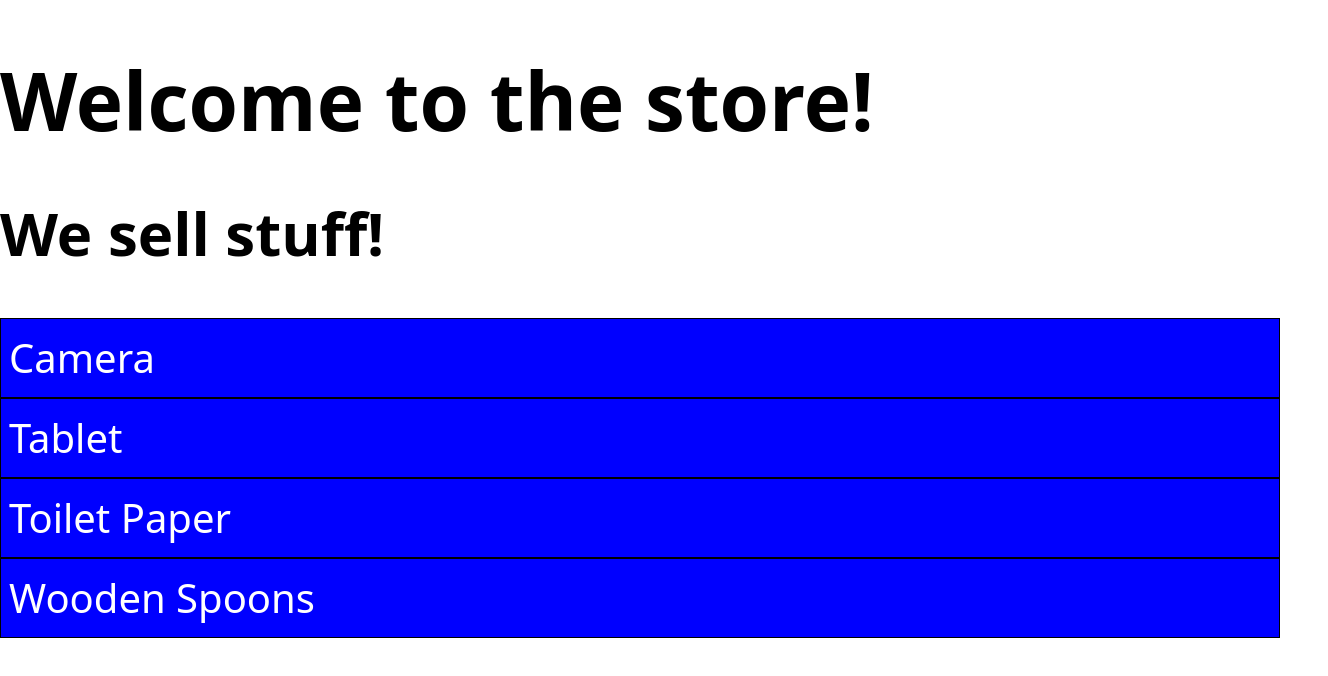
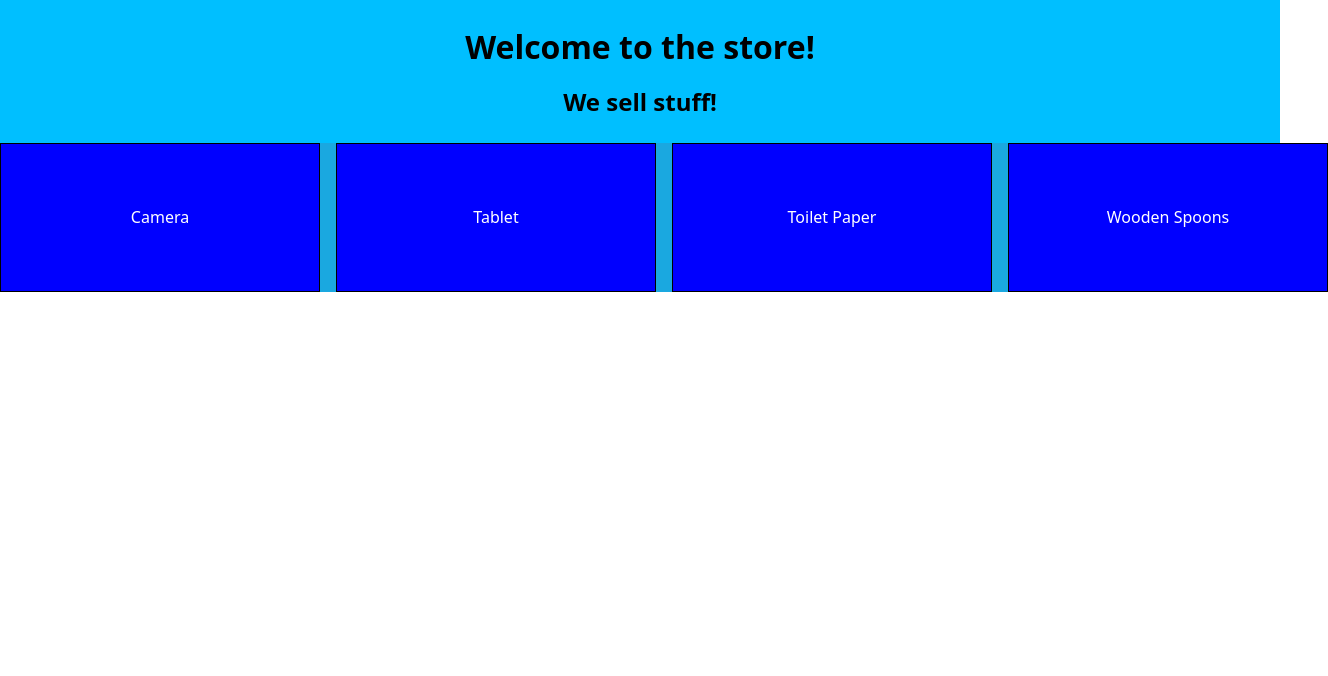
Before and after one commit to masonMO25/tativity-2-1, a website built with Vite: page 3.html in a window 1280 px wide. Shown: the whole page, 1328 px wide, since content can reach past the window. Built offline with nearby package versions, Linux system fonts and the light colour scheme.

Commit message:
caught up css

```diff
--- a/assets/css/3.css
+++ b/assets/css/3.css
@@ -1,26 +1,31 @@
-body {
-  font-size: 40px;
-}
-
-.main header {
-  background-color: rgb(96 143 231);
+.main-header {
+  background-color: deepskyblue;
   text-align: center;
   padding: 0.5rem;
 }
 
 main {
-  background-color: rgb(4 70 4);
+  background-color: rgb(26 168 224);
+  display: flex;
+  flex-direction: column;
+  gap: 1rem;
 }
 
 .card {
   background-color: blue;
   border: solid 1px black;
   color: white;
-  padding: 1rem 0.5rem;
+  padding: 4rem 0.5rem;
+  text-align: center;
 }
 
 @media screen and (min-width: 768px) {
   main {
     flex-direction: row;
+    justify-content: space-around;
   }
 }
+
+.card {
+  min-width: 25%;
+}
```
